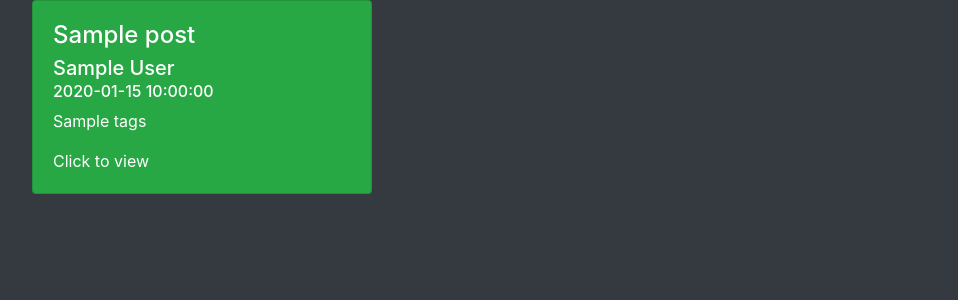
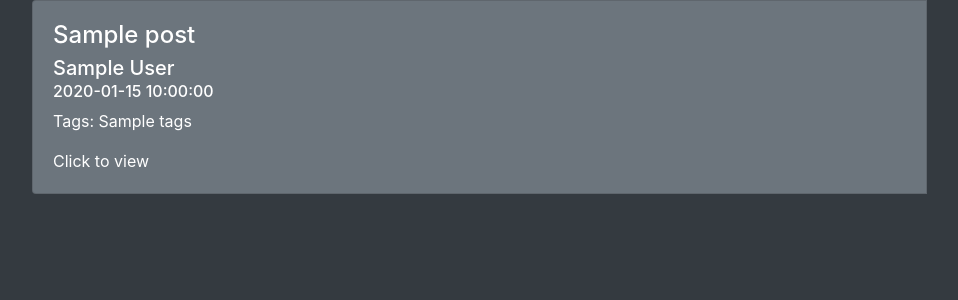
Before and after one commit to ThomasCross257/SailorsDailyJill, a Flask app: page /content/feed/1 in a window 1280 px wide. Shown: the part 56-356 px from the top of the page, without its empty margins (68-1026 px from the left). Run offline with Flask 2, Linux system fonts and the light colour scheme; the visitor is signed in with stand-in values (Sample User, id 1); a database or web service that is not in the repository returns one stand-in record (values such as "Sample title").

Commit message:
Feed is complete

```diff
--- a/Roadmap.txt
+++ b/Roadmap.txt
@@ -17,8 +17,10 @@ Complete:
         Jinja Templating: Because my websites look like an inconsistent hot mess.
         Search Functions:A simple search page that queries the database. (Likely to remove tags and instead just search by title, author or content.)
         Docker Migration: Migrating the website to a docker container.
+        Feed Functionality: Allows users to see content from people that they follow.
 In Progress:
     Profile images(?): Need server/service where I can host them. (Might be done in docker)
+    Nginx Integration: Need to integrate nginx into the docker container.
     Kubernetes Integration: Likely begin in late march.
     Verification methods for new users: Email 2FA, Google 2FA, etc.
     Website redesign: New color scheme, new layout, new everything.
--- a/blueprints/content/content.py
+++ b/blueprints/content/content.py
@@ -183,15 +183,15 @@ def archive(usr):
 def feed(currentUsr):
     if "user" in session:
         following = follow_collection.find({"Username": session["user"]})
-        followingList = []
+        postList = []
+        followList = []
         for user in following:
-            followingList.append(user["Following"])
-        print(followingList)
-        postList = []
-        for user in followingList:
+            followList.extend(user["Following"])
+        for user in followList:
             userPosts = post_collection.find({"Author": user})
             for post in userPosts:
                 postList.append(post)
+
         postList = postList[::-1]
         print(postList)
         return render_template("feed.html", currentUsr=session["user"], posts=postList, postLen=len(postList))
--- a/blueprints/content/templates/feed.html
+++ b/blueprints/content/templates/feed.html
@@ -11,19 +11,22 @@
   {% block content %}
     <div class="container">
         <div class="row">
-        <div class="col-4">
+        <div class="col-10">
+            <div class="card-group">
                 {% if postLen > 0 %}
                     {% for post in posts %}
-                <div class="card bg-success">
+                    <div class="card bg-secondary">
                         <div class="card-body">
                             <h4 class="card-title text-white">{{ post.Title }}</h4>
                             <h5 class="card-subtitle mb-2 text-white">{{ post.Author }}</h5>
                             <h6 class="card-subtitle mb-2 text-white">{{ post.Date }}</h6>
-                    <p class="card-text text-white">{{ post.Tags }}</p>
-                    <a href="{{ url_for('content.viewpost', post_id=post.id, usr=post.Author, currentUsr=session['user']) }}" class="card-link text-white">Click to view</a>
+                            <p class="card-text text-white">Tags: {{ post.Tags }}</p>
+                            <a href="{{ url_for('content.viewpost', post_id=post._id, usr=post.Author, currentUsr=session['user']) }}" class="card-link text-white">Click to view</a>
                         </div>
                     </div>
+                    <br>
                     {% endfor %}
+            </div>
             {% else %}
             <div class="container">
             <h1 class="text-white text-center">Your feed is empty! Follow some people and it'll fill up!</h1>
```
Lines whose indentation alone changed are shown as unchanged.
